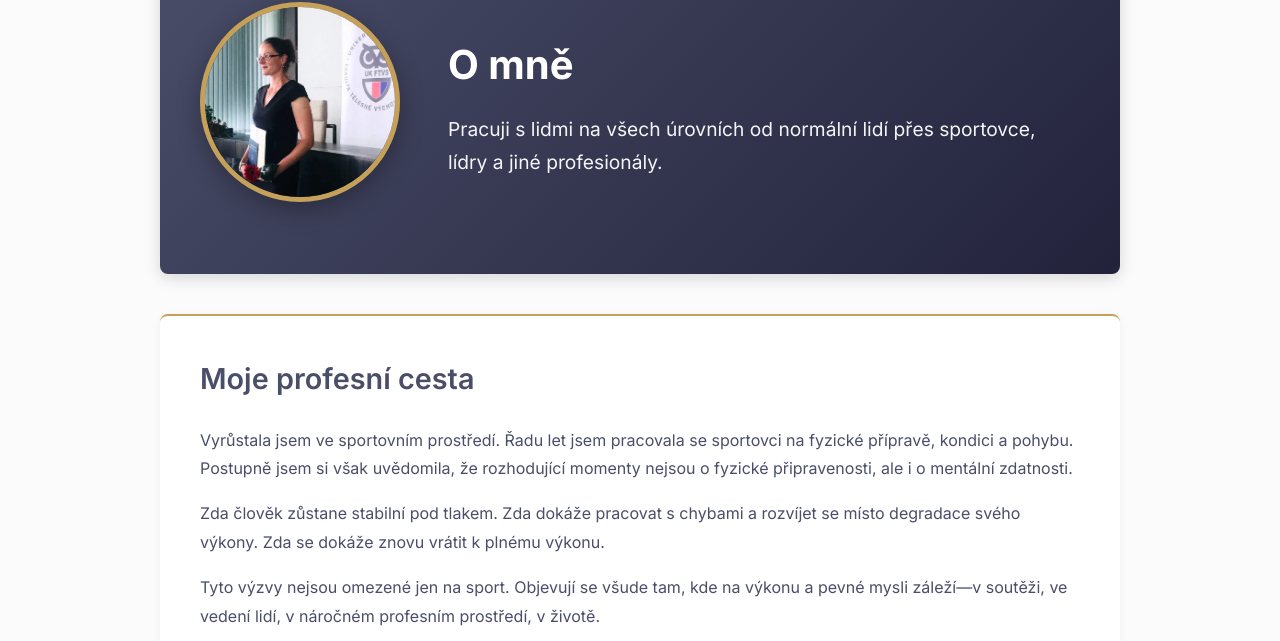
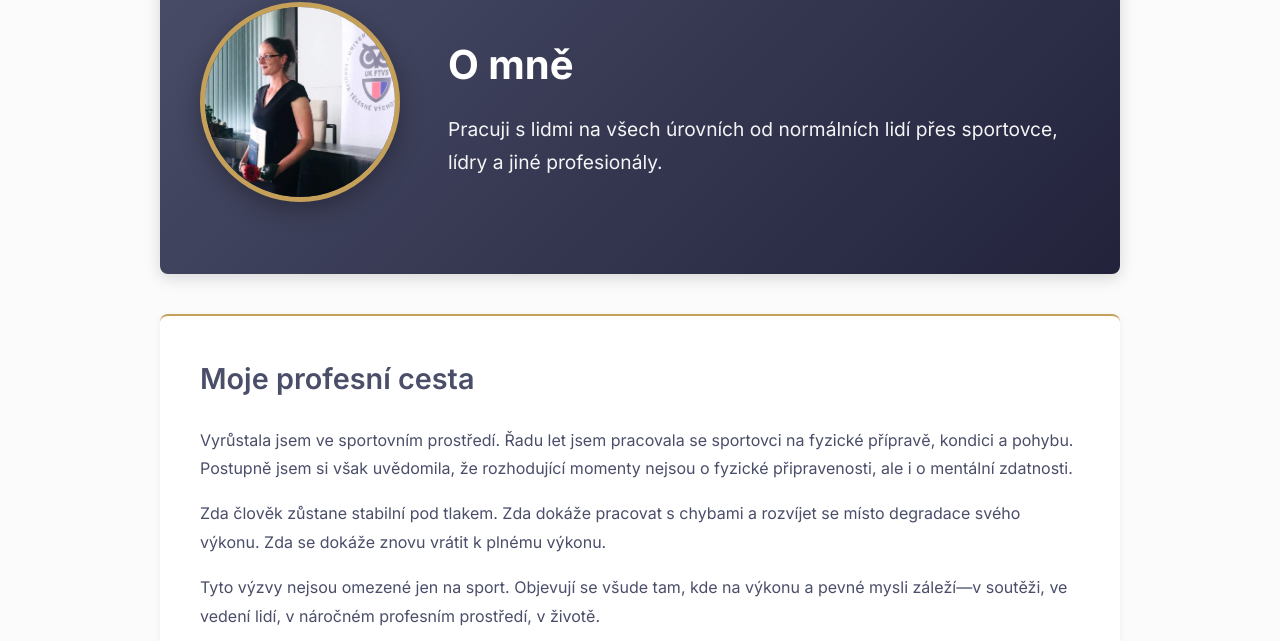
Before and after one commit to westleyovercash/tereza-rydlova, a Jekyll site: the page built from omne.md, in a window 1280 px wide and 900 px high. Shown: the part 233-874 px from the top of the window. Built offline with Jekyll 4.4.1, drawn with Linux system fonts in a browser that asks for light colours.

Commit message:
Update omne.md

```diff
--- a/omne.md
+++ b/omne.md
@@ -10,7 +10,7 @@ title: O mně
     </div>
     <div class="about-hero-text">
       <h1>O mně</h1>
-      <p class="intro-text">Pracuji s lidmi na všech úrovních od normální lidí přes sportovce, lídry a jiné profesionály.</p>
+      <p class="intro-text">Pracuji s lidmi na všech úrovních od normálních lidí přes sportovce, lídry a jiné profesionály.</p>
     </div>
   </div>
 </section>
@@ -19,7 +19,7 @@ title: O mně
   <h2>Moje profesní cesta</h2>
   <p>Vyrůstala jsem ve sportovním prostředí. Řadu let jsem pracovala se sportovci na fyzické přípravě, kondici a pohybu. Postupně jsem si však uvědomila, že rozhodující momenty nejsou o fyzické připravenosti, ale i o mentální zdatnosti.</p>
 
-  <p>Zda člověk zůstane stabilní pod tlakem. Zda dokáže pracovat s chybami a rozvíjet se místo degradace svého výkony. Zda se dokáže znovu vrátit k plnému výkonu.</p>
+  <p>Zda člověk zůstane stabilní pod tlakem. Zda dokáže pracovat s chybami a rozvíjet se místo degradace svého výkonu. Zda se dokáže znovu vrátit k plnému výkonu.</p>
 
   <p>Tyto výzvy nejsou omezené jen na sport. Objevují se všude tam, kde na výkonu a pevné mysli záleží—v soutěži, ve vedení lidí, v náročném profesním prostředí, v životě.</p>
 
```
